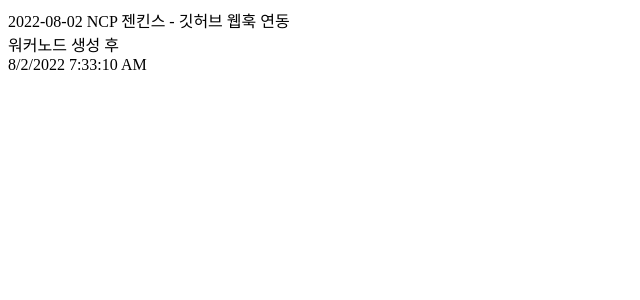
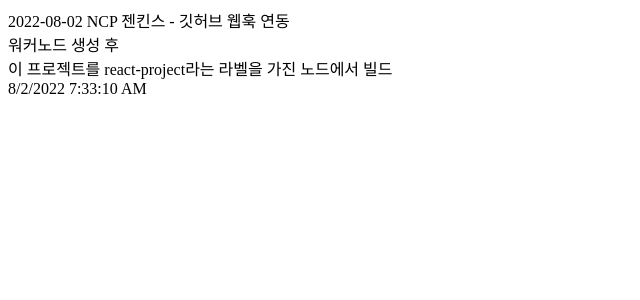
Before and after one commit to ssong91DEV/react-project, a React (Create React App) app: page / in a window 1280 px wide. Shown: the top 300 px of the page, without its empty margins (0-640 px from the left). Built offline with nearby package versions, Linux system fonts and the light colour scheme.

Commit message:
워커노드에 라벨설정

```diff
--- a/src/containers/MainComponent.jsx
+++ b/src/containers/MainComponent.jsx
@@ -13,6 +13,7 @@
     <div>
       <div>2022-08-02 NCP 젠킨스 - 깃허브 웹훅 연동</div>
       <div>워커노드 생성 후</div>
+      <div>이 프로젝트를 react-project라는 라벨을 가진 노드에서 빌드</div>
       <div>
         {time.toLocaleDateString()} {time.toLocaleTimeString()}
       </div>
```
